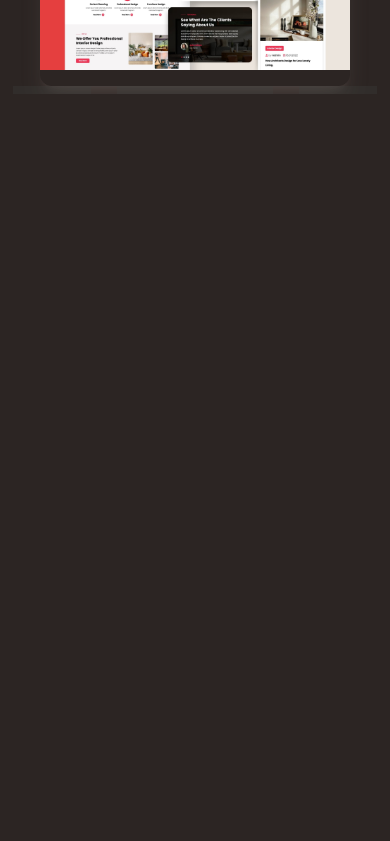
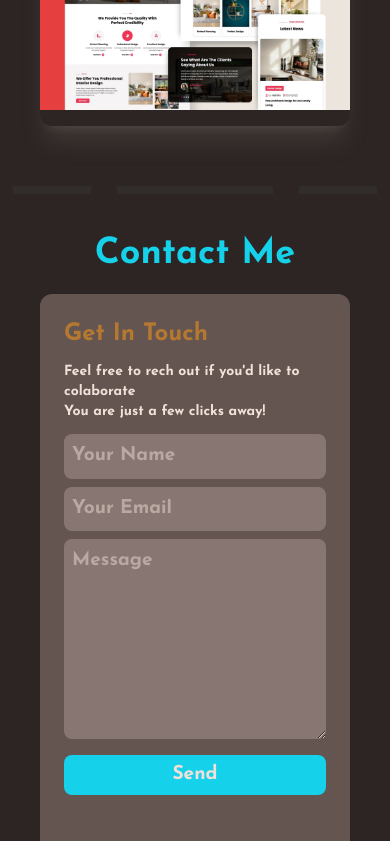
Before and after one commit to SaviourAgbor/sa-portfolio, a React (Vite) app: page / in a window 390 px wide. Shown: the part 6406-7247 px from the top of the page. Before the commit the page ends 6500 px from the top, so only its background shows below. Built offline with nearby package versions, Linux system fonts and the light colour scheme.

Commit message:
Make contact form interactive and add social icons

```diff
--- a/package.json
+++ b/package.json
@@ -10,6 +10,7 @@
     "preview": "vite preview"
   },
   "dependencies": {
+    "@emailjs/browser": "^4.4.1",
     "@react-icons/all-files": "^4.1.0",
     "@tailwindcss/vite": "^4.1.11",
     "react": "^19.1.0",
--- a/src/App.tsx
+++ b/src/App.tsx
@@ -9,6 +9,7 @@ import SkillsMain from "./components/skillsSection/SkillsMain";
 import HorizontalLine from "./components/HorizontalLine";
 import ExperienceMain from "./components/experienceSection/ExperienceMain";
 import ProjectsMain from "./components/projectsSection/ProjectsMain";
+import ContactMeMain from "./components/contactMeSection/ContactMeMain";
 
 function App() {
   return (    <div className="font-JosefinSans w-full overflow-hidden max-w-screen min-w-xs">
@@ -24,6 +25,8 @@ function App() {
       <HorizontalLine />
       <ProjectsMain />
       <HorizontalLine />
+      <ContactMeMain />
+      <HelperSection />
     </div>
   );
 }
--- a/src/components/HelperSection.tsx
+++ b/src/components/HelperSection.tsx
@@ -1,7 +1,7 @@
 function HelperSection() {
   return (
     <div >
-      <div className='h-[100vh] w-[190px] bg-amber-800 relative mt-20'> hdlloooo</div>
+      <div className='h-[100vh]'> </div>
     </div>
   )
 }
--- /dev/null
+++ b/src/components/contactMeSection/ContactMeLeft.tsx
@@ -0,0 +1,104 @@
+import { useRef } from "react";
+import emailjs from "@emailjs/browser";
+import { useState } from "react";
+
+const ContactMeLeft = () => {
+  const [name, setName] = useState("");
+  const [email, setEmail] = useState("");
+  const [message, setMessage] = useState("");
+  const [success, setSuccess] = useState("");
+
+  const handleName = (e) => {
+    setName(e.target.value);
+  };
+  const handleEmail = (e) => {
+    setEmail(e.target.value);
+  };
+  const handleMessage = (e) => {
+    setMessage(e.target.value);
+  };
+
+  const form = useRef();
+
+  const sendEmail = (e) => {
+    e.preventDefault();
+
+    emailjs
+      .sendForm("service_2ct662h", "template_pqxxixc", form.current, {
+        publicKey: "bQKY3v5qtRL9qlMRA",
+      })
+      .then(
+        () => {
+          setName("");
+          setEmail("");
+          setMessage("");
+          setSuccess("Message sent successfully");
+        },
+        (error) => {
+          console.log("FAILED...", error.text);
+        }
+      );
+  };
+
+  const handleKeyDown = (e) => {
+    if (e.key === "Enter") {
+      sendEmail(e);
+    }
+  };
+
+  return (
+    <div className=" w-full">
+      <div>
+        <h1 className="text-2xl font-bold text-orange animate-pulse">
+          Get In Touch
+        </h1>
+        <p className="text-sm font-bold text-white my-3">
+          Feel free to rech out if you'd like to colaborate <br />
+          You are just a few clicks away!
+        </p>
+      </div>
+
+      <form
+        className="flex flex-col gap-2 text-[1.2em] font-bold"
+        ref={form}
+        onSubmit={sendEmail}
+      >
+        <input
+          type="text"
+          name="from_name"
+          placeholder="Your Name"
+          value={name}
+          onChange={handleName}
+          required
+          className="bg-lightGrey/70 relative rounded-lg p-2 text-white/95 hover:border-transparent focus:outline-none focus:border focus:border-cyan/70"
+        />
+        <input
+          type="email"
+          name="from_email"
+          placeholder="Your Email"
+          value={email}
+          onChange={handleEmail}
+          required
+          className="bg-lightGrey/70 rounded-lg p-2  text-white/95 focus:outline-none focus:border focus:border-cyan/70 "
+        />
+        <textarea
+          name="message"
+          id="message"
+          value={message}
+          onChange={handleMessage}
+          placeholder="Message"
+          className="bg-lightGrey/70 rounded-lg p-2 h-50 text-white/95 focus:outline-none focus:ring-0 hover:border-transparent focus:border focus:border-cyan/70"
+        ></textarea>
+        <button
+          type="submit"
+          onKeyDown={handleKeyDown}
+          className="rounded-lg py-2 text-white cursor-pointer font-bold flex justify-center items-center h-10 bg-cyan text-[1em] hover:bg-cyan/90 transition-all duration-300 mt-2"
+        >
+          Send
+        </button>
+      </form>
+    </div>
+  );
+};
+
+export default ContactMeLeft;
--- /dev/null
+++ b/src/components/contactMeSection/ContactMeMain.tsx
@@ -0,0 +1,19 @@
+import ContactMeLeft from "./ContactMeLeft";
+import ContactMeRight from "./ContactMeRight";
+
+const ContactMeMain = () => {
+  return (
+    <div className="mt-10 mx-10 max-w-[1200px]">
+      <h1 className="text-center text-4xl font-bold text-cyan mb-5">
+        Contact Me
+      </h1>
+
+      <div className="bg-lightBrown p-6 rounded-xl flex flex-col items-center md:flex-row md:justify-between gap-14">
+        <ContactMeLeft />
+        <ContactMeRight />
+      </div>
+    </div>
+  );
+};
+
+export default ContactMeMain;
--- /dev/null
+++ b/src/components/contactMeSection/ContactMeRight.tsx
@@ -0,0 +1,42 @@
+import contactEmailImg from "../../../public/images/email-image.png";
+import { MdOutlineMail } from "react-icons/md";
+import { LiaPhoneSolid } from "react-icons/lia";
+import { TfiLocationPin } from "react-icons/tfi";
+import SocialIcons from "./SocialIcons";
+
+const ContactMeRight = () => {
+  return (
+    <div className=" w-[300px] flex flex-col items-center md:items-left">
+      <div className="w-[full]">
+        <img src={contactEmailImg} alt="" className="w-full mb-5" />
+      </div>
+
+      <div className="flex flex-col items-center md:items-left gap-1 text-white font-light ">
+        <a href="#" className="flex gap-2 items-center">
+          <div>
+            <MdOutlineMail />
+          </div>
+          <p>saviouragor1@gmail.com</p>
+        </a>
+
+        <a href="#" className="flex items-center gap-2">
+          <div>
+            <LiaPhoneSolid />
+          </div>
+          <p>+2347048681652</p>
+        </a>
+
+        <a href="#" className="flex items-center gap-2">
+          <div>
+            <TfiLocationPin />
+          </div>
+          <p>Remote</p>
+        </a>
+      </div>
+
+      <SocialIcons />
+    </div>
+  );
+};
+
+export default ContactMeRight;
--- /dev/null
+++ b/src/components/contactMeSection/SingleSocialIcon.tsx
@@ -0,0 +1,13 @@
+
+const SingleSocialIcon = ({link, Icon, hoverIconColor, hoverBackgroundColor}) => {
+  console.log(hoverIconColor, hoverBackgroundColor);
+  return (
+    <div className={`text-3xl text-orange cursor-pointer p-1 border border-orange rounded-full hover:bg-${hoverBackgroundColor} hover:text-${hoverIconColor} transition-all duration-1000 hover:border-transparent`}>
+      <a href={link} target="_blank" >
+        <Icon/ >
+      </a>
+    </div>
+  )
+}
+
+export default SingleSocialIcon
--- /dev/null
+++ b/src/components/contactMeSection/SocialIcons.tsx
@@ -0,0 +1,16 @@
+import SingleSocialIcon from './SingleSocialIcon'
+import { TiSocialLinkedin } from "react-icons/ti";
+import { TbBrandGithub } from "react-icons/tb";
+import { PiInstagramLogoBold } from "react-icons/pi";
+
+const SocialIcons = () => {
+  return (
+    <div className='flex gap-4 mt-5'>
+      <SingleSocialIcon link={'#'} Icon={TiSocialLinkedin} hoverIconColor={'cyan'} hoverBackgroundColor={'white'}/>
+      <SingleSocialIcon link={'#'} Icon={TbBrandGithub} hoverIconColor={'black'} hoverBackgroundColor={'white'} />
+      <SingleSocialIcon link={'#'} Icon={PiInstagramLogoBold} hoverIconColor={'white'} hoverBackgroundColor={'white'}/>
+    </div>
+  )
+}
+
+export default SocialIcons
--- a/src/components/experienceSection/SingleExperience.tsx
+++ b/src/components/experienceSection/SingleExperience.tsx
@@ -1,5 +1,5 @@
 
-function ExperienceSingle({key, experience}) {
+function ExperienceSingle({experience}) {
   return (
     <div className="mt-10 h-auto w-full md:h-[440px] md:w-[300px] lg:h-[350px] border-2 border-dashed border-orange/40 rounded-xl p-4">
       <p className="text-cyan font-bold">{experience.job}</p>
--- /dev/null
+++ b/src/components/projectsSection/ProjectsGroup.tsx
@@ -0,0 +1,12 @@
+import SingleProject from "./SingleProject";
+const ProjectsGroup = ({ projects }) => {
+  return (
+    <div className="mt-10 flex flex-col">
+      {projects.map((project, index) => {
+        return <SingleProject key={index} project={project} />;
+      })}
+    </div>
+  );
+};
+
+export default ProjectsGroup;
--- a/src/components/projectsSection/ProjectsMain.tsx
+++ b/src/components/projectsSection/ProjectsMain.tsx
@@ -1,6 +1,6 @@
 import ProjectsText from './ProjectsText'
-import SingleProject from './SingleProject'
 import projectImg from "../../../public/images/website-img-4.jpg"
+import ProjectsGroup from './projectsGroup'
 
 
 const projects = [
@@ -28,11 +28,7 @@ const ProjectsMain = () => {
   return (
     <div className='mx-auto max-w-[1200px] mt-[80px] px-10'>
       <ProjectsText />
-      <div className='bg-white'>
-        {projects.map((project,index) => {
-          return <SingleProject key={index} project={project} />
-        })}
-      </div>
+      <ProjectsGroup projects={projects}/>
     </div>
   )
 }
--- a/src/components/projectsSection/SingleProject.tsx
+++ b/src/components/projectsSection/SingleProject.tsx
@@ -1,7 +1,7 @@
 import SingleProjectImage from './SingleProjectImage';
 import SingleProjectText from './SingleProjectText';
 
-const SingleProject = ({project, index}) => {
+const SingleProject = ({project}) => {
   return (
     <div className={`'mb-20' ${project.align === 'right'
           ? 'float-right' : 'float-left'} flex flex-col-reverse gap-4 ${project.align === 'right' ? 'md:flex-row-reverse': 'md:flex-row'} mt-10 items-center `}>
```
Also changed, not shown: 1 other file (tests, documents, lock files or other folders).
